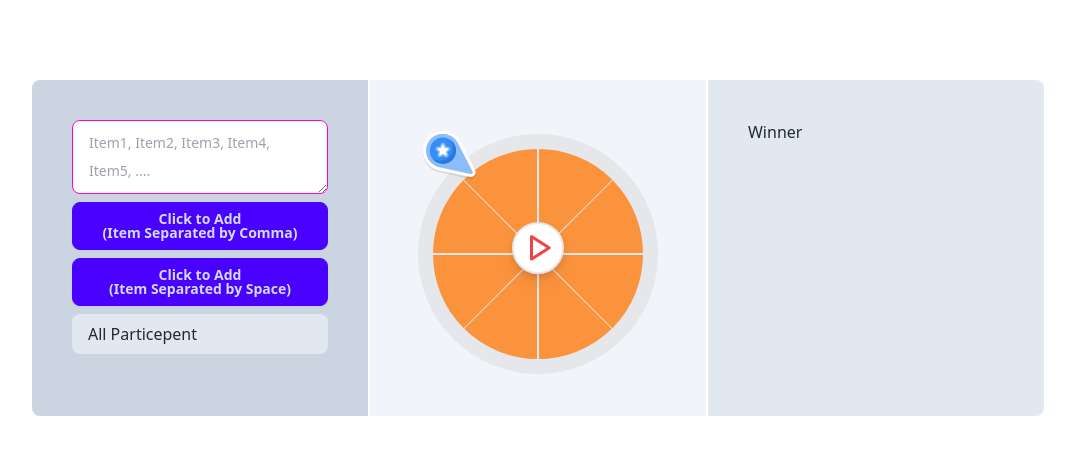
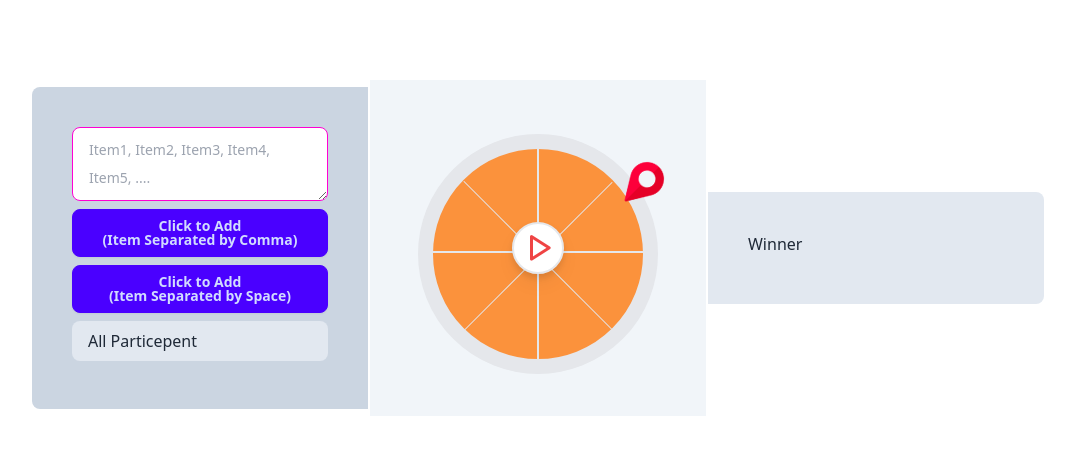
Before and after one commit to AbdullahAlMaksud/project01_random-picker, a plain HTML site: page index.html in a window 1280 px wide. Shown: the whole page, without its empty margins (102-1177 px from the left). Drawn offline with nearby package versions, Linux system fonts and the light colour scheme.

Commit message:
Some Funtionality Added & Desing Improved

```diff
--- a/index.html
+++ b/index.html
@@ -6,6 +6,7 @@
     <meta name="viewport" content="width=device-width, initial-scale=1.0">
     <title>Spinner</title>
 
+    <link rel="shortcut icon" href="./assets/favicon.png" type="image/x-icon">
     <!-- DaisyUI -->
     <link href="https://cdn.jsdelivr.net/npm/daisyui@4.7.2/dist/full.min.css" rel="stylesheet" type="text/css" />
     <script src="https://cdn.tailwindcss.com"></script>
@@ -35,7 +36,7 @@
 <body class="mt-20">
     <main class="container w-11/12 mx-auto">
 
-        <div class="flex flex-wrap justify-center gap-[2px]">
+        <div class="flex flex-col-reverse  lg:flex-row justify-center items-center gap-2 lg:gap-[2px]">
             <div class=" bg-slate-300 p-10 rounded-lg lg:rounded-none lg:rounded-l-lg">
                 <div class="flex flex-col gap-2 min-w-64">
                     <textarea id="text-area" class="textarea textarea-secondary"
@@ -61,7 +62,8 @@
                         class="material-symbols-rounded absolute z-10 text-5xl text-red-500 hover:cursor-pointer border-2 border-gray-200 rounded-full bg-white drop-shadow-lg">
                         play_arrow
                     </span>
-                    <img class="absolute -inset-y-0 -inset-x-0 z-10" src="./assets/spike.svg" alt="">
+                    <!-- <img class="absolute -inset-y-0 -inset-x-0 z-10" src="./assets/spike.svg" alt=""> -->
+                    <img class="absolute w-12 rotate-45 inset-y-10 inset-x-52 z-10" src="./assets/placeholder.png" alt="">
 <!--
                     <span class="material-symbols-rounded absolute inset-y-10 inset-x-48 z-10 text-6xl ">
                         transit_enterexit
@@ -71,13 +73,15 @@
 
                     </span>
 
-                    <div id="circle"
+                    <div
                         class="bg-orange-400 rounded-full w-60 h-60 flex justify-center items-center border-gray-200 border-[15px] relative">
-                        <div class="h-[2px] bg-gray-200 w-full absolute"></div>
-                        <div class="h-[2px] rotate-90 bg-gray-200 w-full absolute"></div>
-                        <div class="h-[1px] rotate-45 bg-gray-200 w-full absolute"></div>
-                        <div class="h-[1px] -rotate-45 bg-gray-200 w-full absolute"></div>
-                        <div class="h-[1px] bg-gray-200 w-full absolute"></div>
+                        <div  id="circle" class="absolute w-full">
+                            <div class="h-[2px] bg-gray-200"></div>
+                            <div class="h-[2px] rotate-90 bg-gray-200 w-full"></div>
+                            <div class="h-[1px] rotate-45 bg-gray-200 w-full"></div>
+                            <div class="h-[1px] -rotate-45 bg-gray-200 w-full"></div>
+                            <!-- <div class="h-[1px] bg-gray-200 w-full"></div> -->
+                        </div>
                         <!-- <div class="h-3 rotate-90 bg-gray-200 w-full "></div>
     <div class="h-3 rotate-45 bg-gray-200 w-full "></div>
     <div class="h-3 bg-gray-200 w-full "></div> -->
--- a/js/script.js
+++ b/js/script.js
@@ -31,19 +31,29 @@ const addItem = (peep) => {
 winnerButton.addEventListener('click', () => {
     console.log("mak", arrayOfText);
     let ArrayLength = arrayOfText.length;
+    if(ArrayLength === 0){
+        alert('Please Input Some Text First!')
+        return;
+    }
     const randomNumber = Math.random() * ArrayLength;
     const randomNumberRound = Math.floor(randomNumber);
 
     const winnerList = document.createElement('li');
     winnerList.innerText = arrayOfText[randomNumberRound];
 
+    const randomRotation = Math.random()*360;
+    const randomDegree = Math.floor(randomRotation);
+
     const Circle = document.getElementById('circle');
     Circle.classList.add('spinneranimation');
+    Circle.classList.add(`rotate-[${randomDegree}deg]`);
     setTimeout(()=>{
         Circle.classList.remove('spinneranimation');
         winnerDisplay.appendChild(winnerList);
     },
     5000)
+
+    console.log(randomDegree);
     // textInputField.value = ''
 });
 
```
Also changed, not shown: assets/favicon.png (added), assets/move.png (added), assets/placeholder.png (added).
